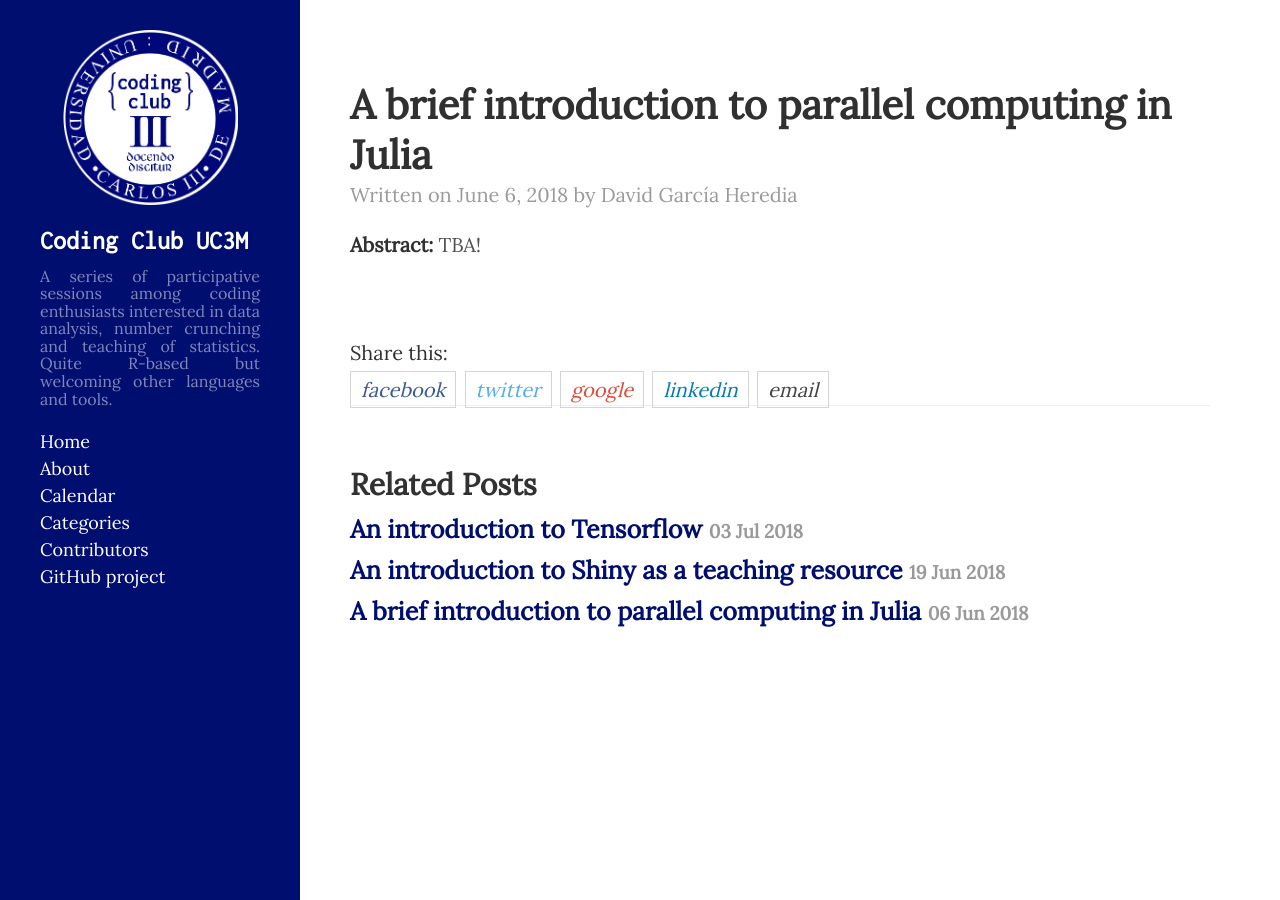
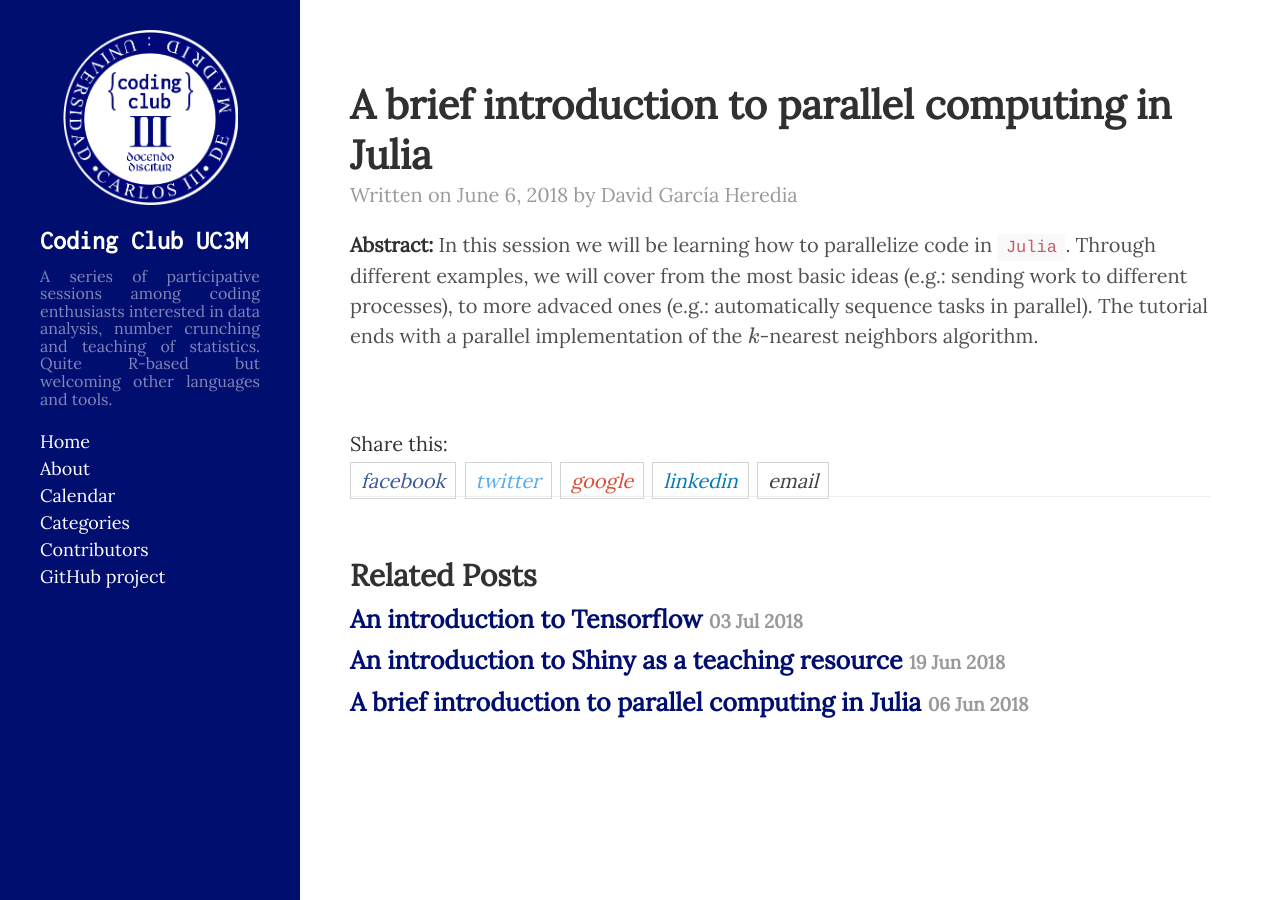
Before and after one commit to CodingClubUC3M/codingclubuc3m.github.io, a Jekyll site: the page built from _posts/2018-06-06-Parallel-computing-Julia.md, in a window 1280 px wide. Built offline with Jekyll 4.4.1, drawn with Linux system fonts in a browser that asks for light colours; formulas are drawn with MathJax 3; comment, search, counter and statistics services are not loaded.

Commit message:
add abstract

````diff
--- a/_posts/2018-06-06-Parallel-computing-Julia.md
+++ b/_posts/2018-06-06-Parallel-computing-Julia.md
@@ -12,4 +12,4 @@ output:
     mathjax:  default
 ---
 
-**Abstract:** TBA!
+**Abstract:**  In this session we will be learning how to parallelize code in ```Julia```. Through different examples, we will cover from the most basic ideas (e.g.: sending work to different processes), to more advaced ones (e.g.: automatically sequence tasks in parallel). The tutorial ends with a parallel implementation of the $k$-nearest neighbors algorithm.
````
